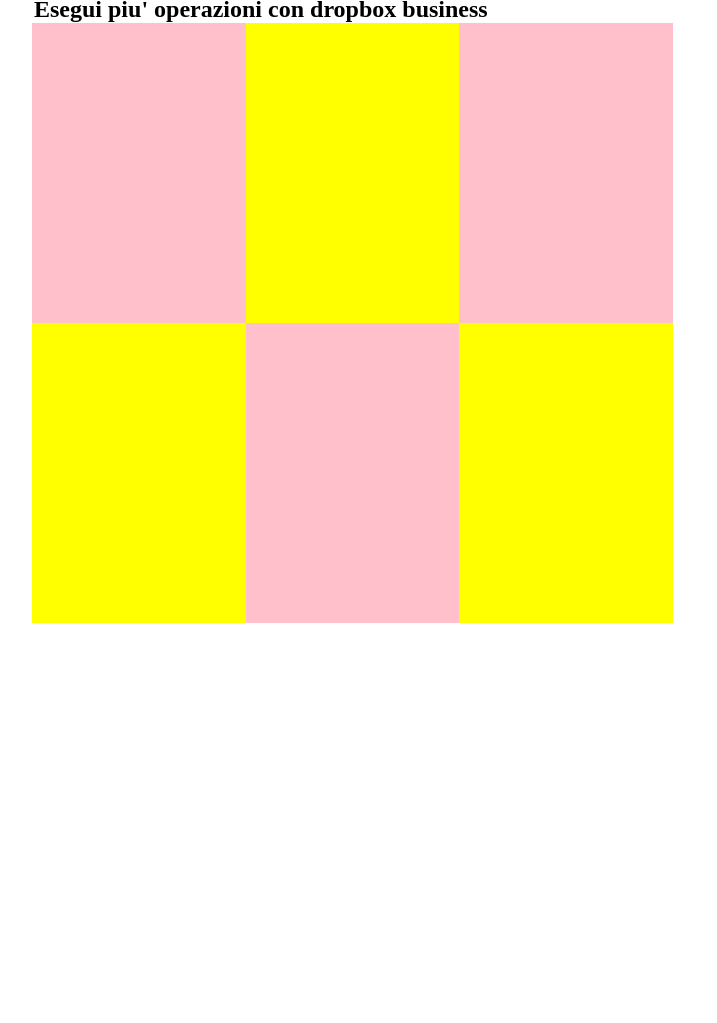
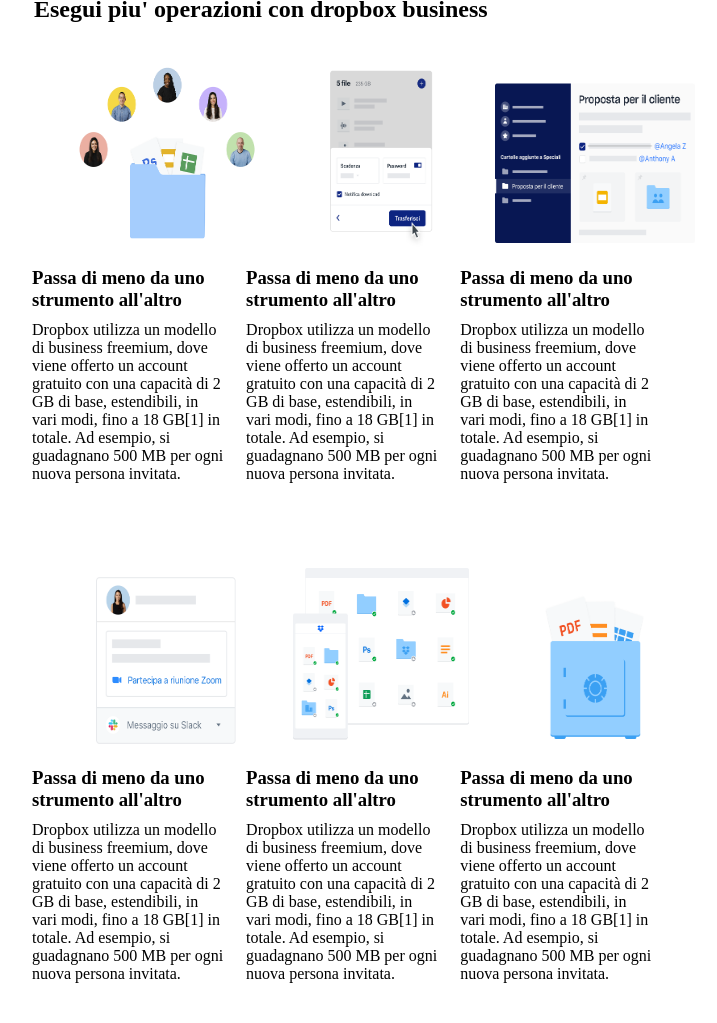
Before and after one commit to marco-scocca/htmlcss-dropbox, a plain HTML site: page index.html in a window 1280 px wide. Shown: the part 3872-4895 px from the top of the page, without its empty margins (266-983 px from the left). Before the commit the page ends 4495 px from the top, so only its background shows below. Drawn offline with Linux system fonts and the light colour scheme.

Commit message:
finish-section-business

```diff
--- a/css/style.css
+++ b/css/style.css
@@ -311,6 +311,14 @@ li {
 }
 
 .col-business {
-    width: 33%;
-    height: 300px;
+    width: 30%;
+    height: 500px;
+    margin-right: 20px;
 }
+
+.img-resize {
+    width: 200px;
+    height: 200px;
+    margin-left: 35px;
+    margin-top: 30px;
+}
--- a/index.html
+++ b/index.html
@@ -214,21 +214,57 @@
         <h2 class="margin-h2">Esegui piu' operazioni con dropbox business</h2>
         <div class="container-partners ">
             <div class="row">
-                <div class="col-business pink">
+                <div class="col-business">
+                    <img class="img-resize" src="./img/1.png" alt="immagine1">
+                    <h3 class="margin10">Passa di meno da uno strumento all'altro</h3>
+                    <p class="margin10">Dropbox utilizza un modello di business freemium, dove viene offerto un account
+                        gratuito con una
+                        capacità di 2 GB di base, estendibili, in vari modi, fino a 18 GB[1] in totale. Ad esempio, si
+                        guadagnano 500 MB per ogni nuova persona invitata.</p>
                 </div>
-                <div class="col-business yellow">
+                <div class="col-business">
+                    <img class="img-resize" src="./img/2.png" alt="immagine1">
+                    <h3 class="margin10">Passa di meno da uno strumento all'altro</h3>
+                    <p class="margin10">Dropbox utilizza un modello di business freemium, dove viene offerto un account
+                        gratuito con una
+                        capacità di 2 GB di base, estendibili, in vari modi, fino a 18 GB[1] in totale. Ad esempio, si
+                        guadagnano 500 MB per ogni nuova persona invitata.</p>
                 </div>
-                <div class="col-business pink">
+                <div class="col-business">
+                    <img class="img-resize" src="./img/3.png" alt="immagine1">
+                    <h3 class="margin10">Passa di meno da uno strumento all'altro</h3>
+                    <p class="margin10">Dropbox utilizza un modello di business freemium, dove viene offerto un account
+                        gratuito con una
+                        capacità di 2 GB di base, estendibili, in vari modi, fino a 18 GB[1] in totale. Ad esempio, si
+                        guadagnano 500 MB per ogni nuova persona invitata.</p>
                 </div>
             </div>
         </div>
         <div class="container-partners ">
             <div class="row">
-                <div class="col-business yellow">
+                <div class="col-business">
+                    <img class="img-resize" src="./img/4.png" alt="immagine1">
+                    <h3 class="margin10">Passa di meno da uno strumento all'altro</h3>
+                    <p class="margin10">Dropbox utilizza un modello di business freemium, dove viene offerto un account
+                        gratuito con una
+                        capacità di 2 GB di base, estendibili, in vari modi, fino a 18 GB[1] in totale. Ad esempio, si
+                        guadagnano 500 MB per ogni nuova persona invitata.</p>
                 </div>
-                <div class="col-business pink">
+                <div class="col-business">
+                    <img class="img-resize" src="./img/5.png" alt="immagine1">
+                    <h3 class="margin10">Passa di meno da uno strumento all'altro</h3>
+                    <p class="margin10">Dropbox utilizza un modello di business freemium, dove viene offerto un account
+                        gratuito con una
+                        capacità di 2 GB di base, estendibili, in vari modi, fino a 18 GB[1] in totale. Ad esempio, si
+                        guadagnano 500 MB per ogni nuova persona invitata.</p>
                 </div>
-                <div class="col-business yellow">
+                <div class="col-business">
+                    <img class="img-resize" src="./img/6.png" alt="immagine1">
+                    <h3 class="margin10">Passa di meno da uno strumento all'altro</h3>
+                    <p class="margin10">Dropbox utilizza un modello di business freemium, dove viene offerto un account
+                        gratuito con una
+                        capacità di 2 GB di base, estendibili, in vari modi, fino a 18 GB[1] in totale. Ad esempio, si
+                        guadagnano 500 MB per ogni nuova persona invitata.</p>
                 </div>
             </div>
         </div>
```
Also changed, not shown: img/1.png (renamed from img/business-feature-switching-tools.png), img/2.png (renamed from img/business-feature-send-files-it.png), img/3.png (renamed from img/business-feature-coordinate-it.png), img/4.png (renamed from img/business-feature-integrations-it.png), img/5.png (renamed from img/business-feature-multi-device.png), img/6.png (renamed from img/business-feature-security.png).
